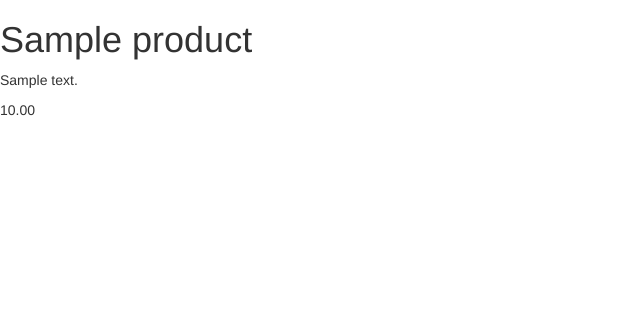
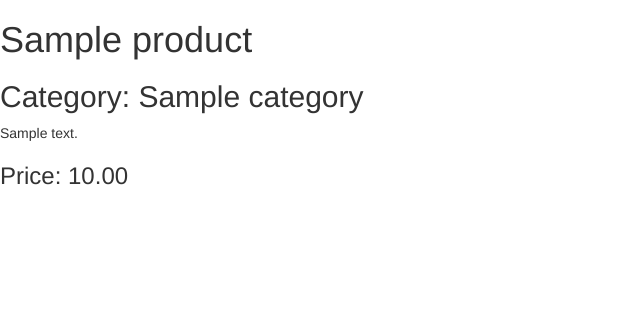
Before and after one commit to anrichp/onlineStore, a Flask app: page /product/1 in a window 1280 px wide. Shown: the top 310 px of the page, without its empty margins (0-640 px from the left). Run offline with Flask 2, Linux system fonts and the light colour scheme; tables that the repository leaves empty hold one stand-in row (values such as "Sample post"); some libraries are stand-ins or nearby versions.

Commit message:
adjust page formatting

```diff
--- a/app/templates/product.html
+++ b/app/templates/product.html
@@ -7,10 +7,11 @@
 {% endblock %}
 {% block content %}
 <h1>{{ product.product_title }}</h1>
+<h2>Category: {{ product.category.category_name }}</h2>
 <p>
   {{ product.product_description }}
 </p>
-<p>
-  {{ product.product_price }}
-</p>
+<h3>
+  Price: {{ product.product_price }}
+</h3>
 {% endblock %}
```
